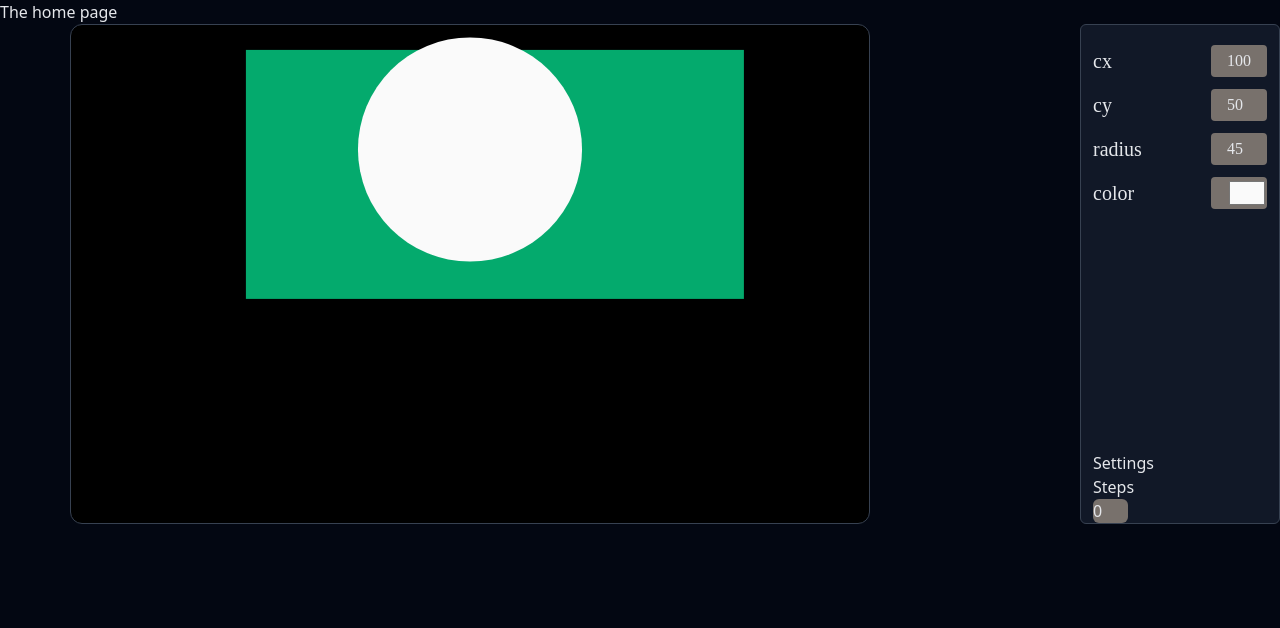
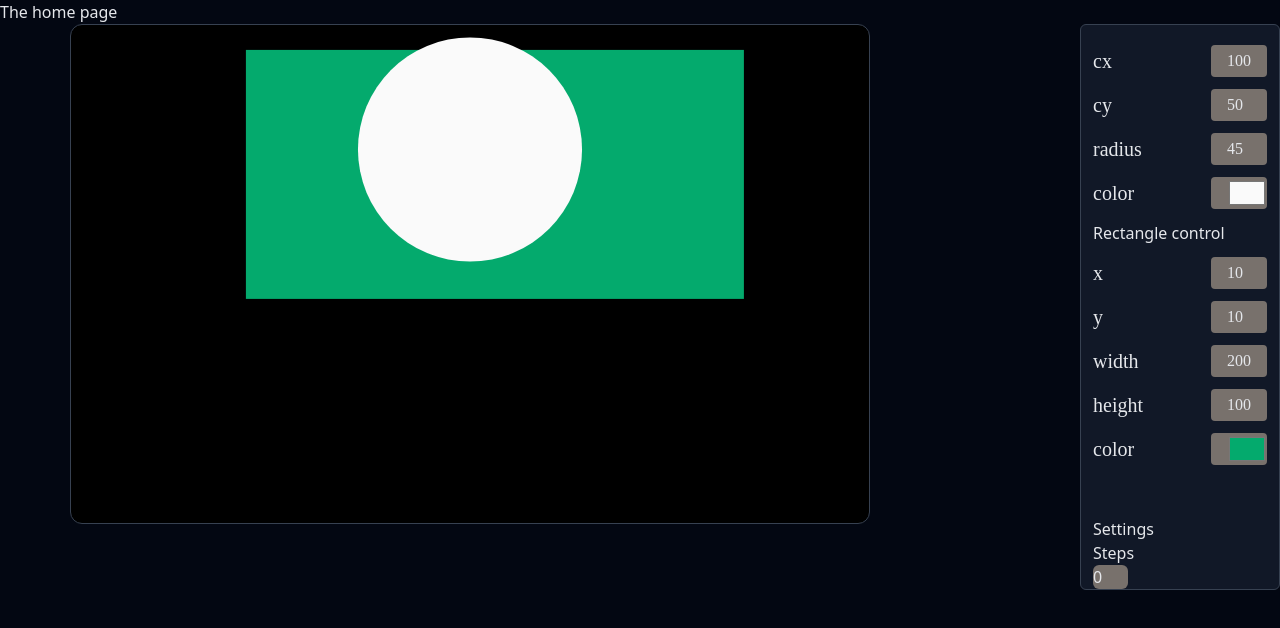
Before and after one commit to webothdo/nuxt-gui, a Nuxt app: page / in a window 1280 px wide. Shown: the top 628 px of the page. Built offline with nearby package versions, Linux system fonts and the light colour scheme.

Commit message:
created Rectangle svg and guiinterface and added it to the controlsGUI

```diff
--- /dev/null
+++ b/components/GUIInterface/Rectangle.vue
@@ -0,0 +1,13 @@
+<script setup>
+
+
+const controls = useControlsStore()
+
+</script>
+
+<template>
+    <div v-for="(value, index) in controls.rectValue" :key="index"
+        class="flex justify-between items-center font-[Poppins] gap-1 my-3">
+        <GUIComponentInput :model="value" />
+    </div>
+</template>
--- a/components/controlsGUI.vue
+++ b/components/controlsGUI.vue
@@ -18,7 +18,13 @@ const inputValueChange = () => {
 <template>
     <div class="border border-gray-700 rounded-md w-[200px] flex flex-col justify-between pt-2 px-3 bg-gray-900">
         <div>
-            <GUIInterfaceCircle />
+            <div>
+                <GUIInterfaceCircle />
+            </div>
+            <div>
+                <p>Rectangle control</p>
+                <GUIInterfaceRectangle />
+            </div>
         </div>
         <div class="flex flex-col mt-10  justify-self-end">
             <p>Settings</p>
```
